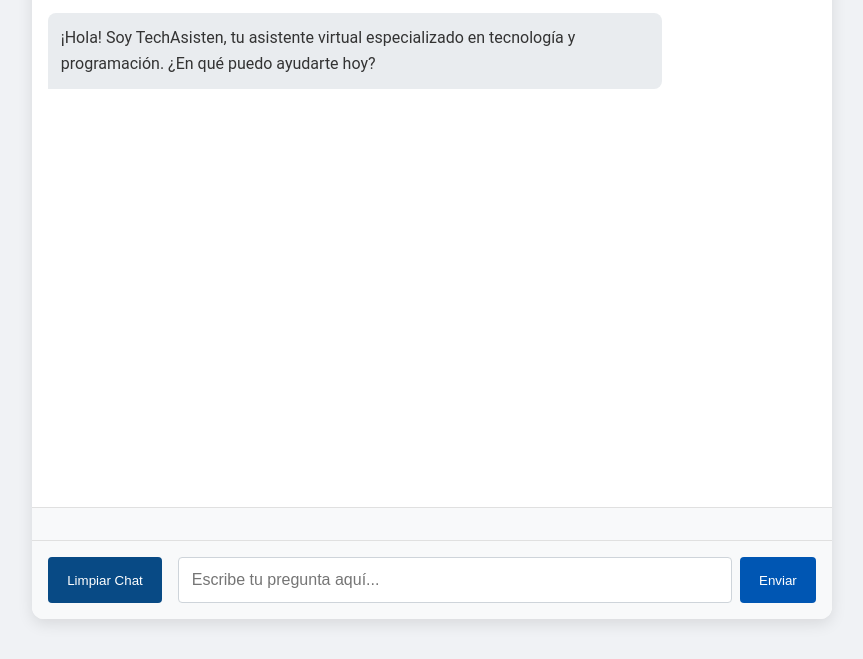
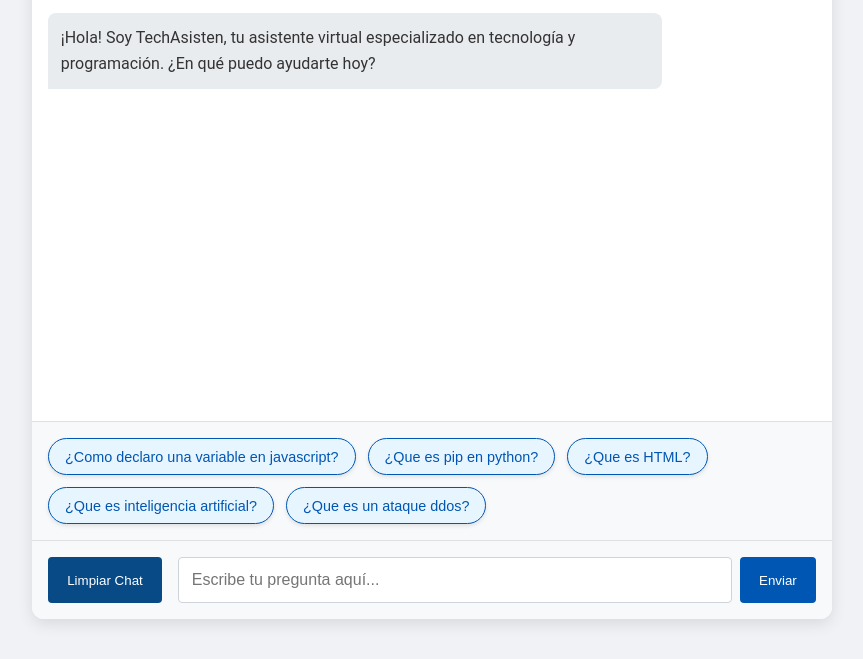
Before and after one commit to KrisR333/bot, a plain HTML site: page index.html in a window 1280 px wide. Shown: the part 141-800 px from the top of the page, without its empty margins (208-1071 px from the left). Drawn offline with Linux system fonts and the light colour scheme; files that its build step writes are made by us from their sources.

Commit message:
Update index.html

```diff
--- a/index.html
+++ b/index.html
@@ -4,7 +4,7 @@
     <meta charset="UTF-8">
     <meta name="viewport" content="width=device-width, initial-scale=1.0">
     <title>TechAssist - Tu asistente en tecnología y programación</title>
-    <link rel="stylesheet" href="/chat/style.css">
+    <link rel="stylesheet" href="style.css">
 </head>
 <body>
     <div class="chat-container">
@@ -31,6 +31,6 @@
             </div>
         </div>
     </div>
-    <script src="/chat/script.js"></script>
+    <script src="script.js"></script>
 </body>
 </html>
```
